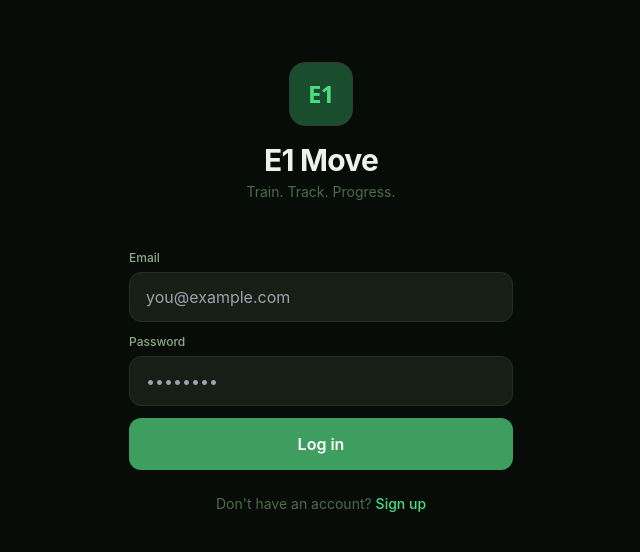
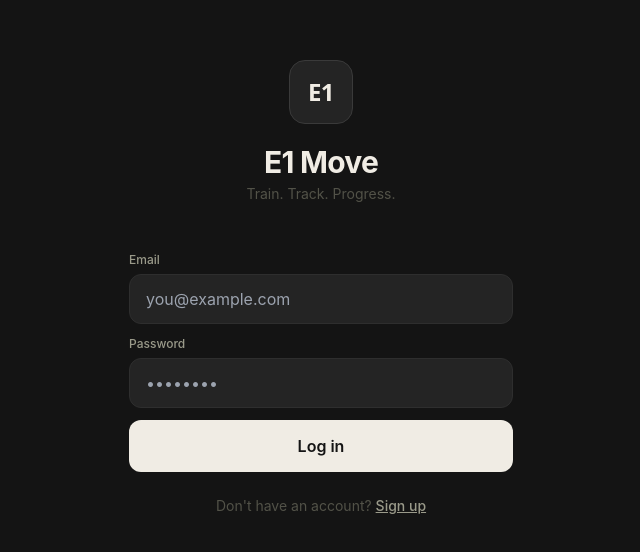
Before and after one commit to e1world/E1-Workout, a React (Vite) app: page /auth in a window 1280 px wide. Shown: the part 112-664 px from the top of the page, without its empty margins (319-959 px from the left). Built offline with nearby package versions, Linux system fonts and the light colour scheme; no server answers.

Commit message:
redesign: full black & off-white palette

```diff
--- a/src/components/Avatar.jsx
+++ b/src/components/Avatar.jsx
@@ -8,8 +8,8 @@ export default function Avatar({ size = 40, className = '' }) {
       className={className}
       style={{ borderRadius: '50%', flexShrink: 0 }}
     >
-      <circle cx="50" cy="50" r="50" fill="#1a4d2e" />
-      <circle cx="50" cy="50" r="47" fill="none" stroke="#2e6b42" strokeWidth="1.5" />
+      <circle cx="50" cy="50" r="50" fill="#242424" />
+      <circle cx="50" cy="50" r="47" fill="none" stroke="#3a3a3a" strokeWidth="1.5" />
       <text
         x="50"
         y="57"
@@ -18,7 +18,7 @@ export default function Avatar({ size = 40, className = '' }) {
         fontWeight="700"
         fontSize="28"
         letterSpacing="-1"
-        fill="#4ade80"
+        fill="#f0ece4"
       >
         E1
       </text>
--- a/src/components/Layout.jsx
+++ b/src/components/Layout.jsx
@@ -5,7 +5,7 @@ const tabs = [
     to: '/',
     label: 'Today',
     icon: (active) => (
-      <svg className="w-5 h-5" fill="none" stroke="currentColor" strokeWidth={active ? 2.5 : 1.8} viewBox="0 0 24 24">
+      <svg className="w-5 h-5" fill="none" stroke="currentColor" strokeWidth={active ? 2.5 : 1.6} viewBox="0 0 24 24">
         <path strokeLinecap="round" strokeLinejoin="round"
           d="M3 12l2-2m0 0l7-7 7 7M5 10v10a1 1 0 001 1h3m10-11l2 2m-2-2v10a1 1 0 01-1 1h-3m-6 0a1 1 0 001-1v-4a1 1 0 011-1h2a1 1 0 011 1v4a1 1 0 001 1m-6 0h6" />
       </svg>
@@ -15,7 +15,7 @@ const tabs = [
     to: '/programs',
     label: 'Programs',
     icon: (active) => (
-      <svg className="w-5 h-5" fill="none" stroke="currentColor" strokeWidth={active ? 2.5 : 1.8} viewBox="0 0 24 24">
+      <svg className="w-5 h-5" fill="none" stroke="currentColor" strokeWidth={active ? 2.5 : 1.6} viewBox="0 0 24 24">
         <path strokeLinecap="round" strokeLinejoin="round"
           d="M9 5H7a2 2 0 00-2 2v12a2 2 0 002 2h10a2 2 0 002-2V7a2 2 0 00-2-2h-2M9 5a2 2 0 002 2h2a2 2 0 002-2M9 5a2 2 0 012-2h2a2 2 0 012 2" />
       </svg>
@@ -25,7 +25,7 @@ const tabs = [
     to: '/history',
     label: 'History',
     icon: (active) => (
-      <svg className="w-5 h-5" fill="none" stroke="currentColor" strokeWidth={active ? 2.5 : 1.8} viewBox="0 0 24 24">
+      <svg className="w-5 h-5" fill="none" stroke="currentColor" strokeWidth={active ? 2.5 : 1.6} viewBox="0 0 24 24">
         <path strokeLinecap="round" strokeLinejoin="round"
           d="M9 19v-6a2 2 0 00-2-2H5a2 2 0 00-2 2v6a2 2 0 002 2h2a2 2 0 002-2zm0 0V9a2 2 0 012-2h2a2 2 0 012 2v10m-6 0a2 2 0 002 2h2a2 2 0 002-2m0 0V5a2 2 0 012-2h2a2 2 0 012 2v14a2 2 0 01-2 2h-2a2 2 0 01-2-2z" />
       </svg>
@@ -40,27 +40,16 @@ export default function Layout() {
         <Outlet />
       </main>
 
-      <nav
-        className="flex-shrink-0 safe-bottom"
-        style={{ background: 'var(--surface)', borderTop: '1px solid var(--border)' }}
-      >
+      <nav className="flex-shrink-0 safe-bottom" style={{ background: 'var(--surface)', borderTop: '1px solid var(--border)' }}>
         <div className="flex">
           {tabs.map(({ to, label, icon }) => (
-            <NavLink
-              key={to}
-              to={to}
-              end={to === '/'}
-              className="flex-1 flex flex-col items-center py-2.5 gap-1"
-            >
+            <NavLink key={to} to={to} end={to === '/'} className="flex-1 flex flex-col items-center py-2.5 gap-1">
               {({ isActive }) => (
                 <>
-                  <span style={{ color: isActive ? 'var(--green-bright)' : 'var(--text-3)' }}>
+                  <span style={{ color: isActive ? 'var(--text)' : 'var(--text-3)' }}>
                     {icon(isActive)}
                   </span>
-                  <span
-                    className="text-xs font-medium"
-                    style={{ color: isActive ? 'var(--green-bright)' : 'var(--text-3)' }}
-                  >
+                  <span className="text-xs font-medium" style={{ color: isActive ? 'var(--text)' : 'var(--text-3)' }}>
                     {label}
                   </span>
                 </>
--- a/src/index.css
+++ b/src/index.css
@@ -2,21 +2,19 @@
 @tailwind components;
 @tailwind utilities;
 
-/* ── Design tokens ──────────────────────────────────── */
+/* ── Design tokens — black & off-white editorial ── */
 :root {
-  --bg:          #080c08;
-  --surface:     #0f140f;
-  --surface-2:   #161e16;
-  --surface-3:   #1c271c;
-  --border:      #253025;
-  --border-2:    #2e3d2e;
-  --green:       #3d9e60;
-  --green-bright:#4ade80;
-  --green-dim:   #1a4d2e;
-  --green-muted: #14532d;
-  --text:        #edf2ed;
-  --text-2:      #8ca98c;
-  --text-3:      #4d6b4d;
+  --bg:        #141414;
+  --surface:   #1c1c1c;
+  --surface-2: #242424;
+  --surface-3: #2c2c2c;
+  --border:    #2e2e2e;
+  --border-2:  #3a3a3a;
+  --text:      #f0ece4;   /* off-white / cream */
+  --text-2:    #9a9a8a;   /* warm mid-gray */
+  --text-3:    #525248;   /* dim */
+  --accent:    #f0ece4;   /* white is the accent */
+  --accent-dim:#2c2c2c;
 }
 
 @layer base {
--- a/src/pages/Auth.jsx
+++ b/src/pages/Auth.jsx
@@ -33,78 +33,50 @@ export default function Auth() {
   }
 
   return (
-    <div
-      className="min-h-screen flex flex-col items-center justify-center px-6"
-      style={{ background: 'var(--bg)' }}
-    >
+    <div className="min-h-screen flex flex-col items-center justify-center px-6" style={{ background: 'var(--bg)' }}>
       <div className="w-full max-w-sm">
-        {/* Brand */}
         <div className="text-center mb-12">
           <div
-            className="inline-flex items-center justify-center w-16 h-16 rounded-2xl mb-4"
-            style={{ background: 'var(--green-dim)', border: '1px solid var(--border-2)' }}
+            className="inline-flex items-center justify-center w-16 h-16 rounded-2xl mb-5"
+            style={{ background: 'var(--surface-2)', border: '1px solid var(--border-2)' }}
           >
-            <span
-              className="text-2xl font-black tracking-tight"
-              style={{ color: 'var(--green-bright)', fontFamily: 'system-ui' }}
-            >
+            <span className="text-2xl font-black tracking-tight" style={{ color: 'var(--text)', fontFamily: 'system-ui' }}>
               E1
             </span>
           </div>
-          <h1 className="text-3xl font-bold tracking-tight" style={{ color: 'var(--text)' }}>
-            E1 Move
-          </h1>
-          <p className="text-sm mt-1" style={{ color: 'var(--text-3)' }}>
-            Train. Track. Progress.
-          </p>
+          <h1 className="text-3xl font-bold tracking-tight" style={{ color: 'var(--text)' }}>E1 Move</h1>
+          <p className="text-sm mt-1" style={{ color: 'var(--text-3)' }}>Train. Track. Progress.</p>
         </div>
 
         <form onSubmit={handleSubmit} className="space-y-3">
           <div>
-            <label className="block text-xs font-medium mb-1.5" style={{ color: 'var(--text-2)' }}>
-              Email
-            </label>
+            <label className="block text-xs font-medium mb-1.5" style={{ color: 'var(--text-2)' }}>Email</label>
             <input
-              type="email"
-              required
-              value={email}
+              type="email" required value={email}
               onChange={(e) => setEmail(e.target.value)}
               className="w-full rounded-xl px-4 py-3 text-base focus:outline-none"
-              style={{
-                background: 'var(--surface-2)',
-                border: '1px solid var(--border)',
-                color: 'var(--text)',
-              }}
+              style={{ background: 'var(--surface-2)', border: '1px solid var(--border)', color: 'var(--text)' }}
               placeholder="you@example.com"
             />
           </div>
           <div>
-            <label className="block text-xs font-medium mb-1.5" style={{ color: 'var(--text-2)' }}>
-              Password
-            </label>
+            <label className="block text-xs font-medium mb-1.5" style={{ color: 'var(--text-2)' }}>Password</label>
             <input
-              type="password"
-              required
-              value={password}
+              type="password" required value={password}
               onChange={(e) => setPassword(e.target.value)}
               className="w-full rounded-xl px-4 py-3 text-base focus:outline-none"
-              style={{
-                background: 'var(--surface-2)',
-                border: '1px solid var(--border)',
-                color: 'var(--text)',
-              }}
+              style={{ background: 'var(--surface-2)', border: '1px solid var(--border)', color: 'var(--text)' }}
               placeholder="••••••••"
             />
           </div>
 
           {error && <p className="text-red-400 text-sm">{error}</p>}
-          {successMsg && <p className="text-sm" style={{ color: 'var(--green-bright)' }}>{successMsg}</p>}
+          {successMsg && <p className="text-sm" style={{ color: 'var(--text)' }}>{successMsg}</p>}
 
           <button
-            type="submit"
-            disabled={loading}
+            type="submit" disabled={loading}
             className="w-full font-semibold py-3.5 rounded-xl transition-opacity disabled:opacity-50 text-base mt-2"
-            style={{ background: 'var(--green)', color: '#fff' }}
+            style={{ background: 'var(--text)', color: 'var(--bg)' }}
           >
             {loading ? 'Loading...' : mode === 'login' ? 'Log in' : 'Create account'}
           </button>
@@ -114,8 +86,8 @@ export default function Auth() {
           {mode === 'login' ? "Don't have an account? " : 'Already have an account? '}
           <button
             onClick={() => { setMode(mode === 'login' ? 'signup' : 'login'); setError('') }}
-            className="font-medium"
-            style={{ color: 'var(--green-bright)' }}
+            className="font-medium underline"
+            style={{ color: 'var(--text-2)' }}
           >
             {mode === 'login' ? 'Sign up' : 'Log in'}
           </button>
--- a/src/pages/ExerciseProgress.jsx
+++ b/src/pages/ExerciseProgress.jsx
@@ -70,7 +70,7 @@ export default function ExerciseProgress() {
 
   if (loading) return (
     <div className="flex items-center justify-center h-screen bg-gray-900">
-      <div className="w-8 h-8 border-4 border-green-500 border-t-transparent rounded-full animate-spin" />
+      <div className="w-8 h-8 border-4 border-white/30 border-t-transparent rounded-full animate-spin" />
     </div>
   )
 
@@ -141,10 +141,10 @@ export default function ExerciseProgress() {
               <Line
                 type="monotone"
                 dataKey="maxWeight"
-                stroke="#22c55e"
+                stroke="var(--text)"
                 strokeWidth={2.5}
-                dot={{ fill: '#22c55e', r: 4, strokeWidth: 0 }}
-                activeDot={{ r: 6, fill: '#4ade80' }}
+                dot={{ fill: 'var(--text)', r: 4, strokeWidth: 0 }}
+                activeDot={{ r: 6, fill: 'var(--text)' }}
               />
             </LineChart>
           </ResponsiveContainer>
@@ -175,7 +175,7 @@ function StatCard({ label, value, green }) {
   return (
     <div className="bg-gray-800 rounded-2xl px-3 py-3 text-center">
       <p className="text-gray-500 text-xs mb-1">{label}</p>
-      <p className={`font-bold text-sm ${green ? 'text-green-400' : 'text-white'}`}>{value}</p>
+      <p className={`font-bold text-sm ${green ? 'text-gray-200' : 'text-white'}`}>{value}</p>
     </div>
   )
 }
--- a/src/pages/History.jsx
+++ b/src/pages/History.jsx
@@ -60,7 +60,7 @@ export default function History() {
 
   if (loading) return (
     <div className="flex items-center justify-center h-full">
-      <div className="w-8 h-8 border-4 border-green-500 border-t-transparent rounded-full animate-spin" />
+      <div className="w-8 h-8 border-4 border-white/30 border-t-transparent rounded-full animate-spin" />
     </div>
   )
 
@@ -122,7 +122,7 @@ export default function History() {
                               const exId = exSets[0]?.program_exercise_id
                               if (exId) navigate(`/exercise/${exId}`)
                             }}
-                            className="text-green-400 text-xs hover:text-green-300"
+                            className="text-gray-200 text-xs hover:text-gray-300"
                           >
                             Progress →
                           </button>
@@ -134,12 +134,12 @@ export default function History() {
                               <span className="text-white">{s.weight} {s.weight_unit}</span>
                               <span className="text-gray-400">×</span>
                               <span className={`font-medium ${
-                                s.actual_reps >= s.target_reps ? 'text-green-400' : 'text-yellow-400'
+                                s.actual_reps >= s.target_reps ? 'text-gray-200' : 'text-yellow-400'
                               }`}>
                                 {s.actual_reps} reps
                               </span>
                               {s.actual_reps >= s.target_reps && (
-                                <span className="text-green-400 text-xs">✓ max</span>
+                                <span className="text-gray-200 text-xs">✓ max</span>
                               )}
                             </div>
                           ))}
--- a/src/pages/ProgramBuilder.jsx
+++ b/src/pages/ProgramBuilder.jsx
@@ -156,7 +156,7 @@ export default function ProgramBuilder() {
 
   if (loading) return (
     <div className="flex items-center justify-center h-full">
-      <div className="w-8 h-8 border-4 border-green-500 border-t-transparent rounded-full animate-spin" />
+      <div className="w-8 h-8 border-4 border-white/30 border-t-transparent rounded-full animate-spin" />
     </div>
   )
 
@@ -181,7 +181,7 @@ export default function ProgramBuilder() {
             value={name}
             onChange={(e) => setName(e.target.value)}
             placeholder="e.g. 4-Day Upper/Lower"
-            className="w-full mt-1 bg-gray-700 rounded-xl px-3 py-2.5 text-white placeholder-gray-500 focus:outline-none focus:ring-1 focus:ring-green-500 text-base"
+            className="w-full mt-1 bg-gray-700 rounded-xl px-3 py-2.5 text-white placeholder-gray-500 focus:outline-none focus:ring-1 focus:ring-white text-base"
           />
         </div>
         <div>
@@ -191,13 +191,13 @@ export default function ProgramBuilder() {
             value={description}
             onChange={(e) => setDescription(e.target.value)}
             placeholder="e.g. Hypertrophy focus, 4× per week"
-            className="w-full mt-1 bg-gray-700 rounded-xl px-3 py-2.5 text-white placeholder-gray-500 focus:outline-none focus:ring-1 focus:ring-green-500 text-base"
+            className="w-full mt-1 bg-gray-700 rounded-xl px-3 py-2.5 text-white placeholder-gray-500 focus:outline-none focus:ring-1 focus:ring-white text-base"
           />
         </div>
         <label className="flex items-center gap-3 cursor-pointer">
           <div
             onClick={() => setIsActive(!isActive)}
-            className={`relative w-10 h-6 rounded-full transition-colors ${isActive ? 'bg-green-500' : 'bg-gray-600'}`}
+            className={`relative w-10 h-6 rounded-full transition-colors ${isActive ? 'bg-white' : 'bg-gray-600'}`}
           >
             <div className={`absolute top-1 left-1 w-4 h-4 rounded-full bg-white transition-transform ${isActive ? 'translate-x-4' : ''}`} />
           </div>
@@ -300,7 +300,7 @@ export default function ProgramBuilder() {
                             step="2.5"
                           />
                           <div className="col-span-2">
-                            <p className="text-xs text-green-400/80 mt-1">
+                            <p className="text-xs text-gray-200/80 mt-1">
                               💡 {progressionTip(ex.rep_min, ex.rep_max, ex.weight_increment, ex.weight_unit)}
                             </p>
                           </div>
@@ -332,7 +332,7 @@ export default function ProgramBuilder() {
       <button
         onClick={save}
         disabled={saving}
-        className="w-full bg-green-500 hover:bg-green-400 active:bg-green-600 text-white font-bold py-4 rounded-2xl transition-colors disabled:opacity-50 text-base"
+        className="w-full bg-white hover:bg-white active:bg-gray-200 text-white font-bold py-4 rounded-2xl transition-colors disabled:opacity-50 text-base"
       >
         {saving ? 'Saving…' : id ? 'Save changes' : 'Create program'}
       </button>
@@ -350,7 +350,7 @@ function NumField({ label, value, onChange, step = '1' }) {
         onChange={(e) => onChange(e.target.value)}
         step={step}
         min="0"
-        className="w-full mt-1 bg-gray-600 text-white rounded-lg px-2 py-1.5 focus:outline-none focus:ring-1 focus:ring-green-500 text-sm"
+        className="w-full mt-1 bg-gray-600 text-white rounded-lg px-2 py-1.5 focus:outline-none focus:ring-1 focus:ring-white text-sm"
       />
     </div>
   )
--- a/src/pages/Programs.jsx
+++ b/src/pages/Programs.jsx
@@ -36,7 +36,7 @@ export default function Programs() {
 
   if (loading) return (
     <div className="flex items-center justify-center h-full">
-      <div className="w-8 h-8 border-4 border-green-500 border-t-transparent rounded-full animate-spin" />
+      <div className="w-8 h-8 border-4 border-white/30 border-t-transparent rounded-full animate-spin" />
     </div>
   )
 
@@ -46,7 +46,7 @@ export default function Programs() {
         <h1 className="text-2xl font-bold text-white">Programs</h1>
         <button
           onClick={() => navigate('/programs/new')}
-          className="bg-green-500 text-white text-sm font-semibold px-4 py-2 rounded-xl active:bg-green-600"
+          className="bg-white text-white text-sm font-semibold px-4 py-2 rounded-xl active:bg-gray-200"
         >
           + New
         </button>
@@ -57,7 +57,7 @@ export default function Programs() {
           <p className="text-gray-400 mb-4">No programs yet.</p>
           <button
             onClick={() => navigate('/programs/new')}
-            className="bg-green-500 text-white font-semibold px-6 py-3 rounded-xl"
+            className="bg-white text-white font-semibold px-6 py-3 rounded-xl"
           >
             Create your first program
           </button>
@@ -68,14 +68,14 @@ export default function Programs() {
             <div
               key={p.id}
               className={`bg-gray-800 rounded-2xl px-5 py-4 border ${
-                p.is_active ? 'border-green-500/50' : 'border-gray-700'
+                p.is_active ? 'border-white/20' : 'border-gray-700'
               }`}
             >
               <div className="flex items-start justify-between gap-3">
                 <div className="flex-1 min-w-0">
                   <div className="flex items-center gap-2">
                     {p.is_active && (
-                      <span className="text-xs bg-green-500/20 text-green-400 px-2 py-0.5 rounded-full font-medium">
+                      <span className="text-xs bg-white/5 text-gray-200 px-2 py-0.5 rounded-full font-medium">
                         Active
                       </span>
                     )}
@@ -98,7 +98,7 @@ export default function Programs() {
                   {!p.is_active && (
                     <button
                       onClick={() => setActive(p.id)}
-                      className="text-green-400 hover:text-green-300 text-sm px-2 py-1"
+                      className="text-gray-200 hover:text-gray-300 text-sm px-2 py-1"
                     >
                       Activate
                     </button>
```
Also changed, not shown: src/pages/ActiveWorkout.jsx (+14 -14 lines), src/pages/Dashboard.jsx (+23 -53 lines).
